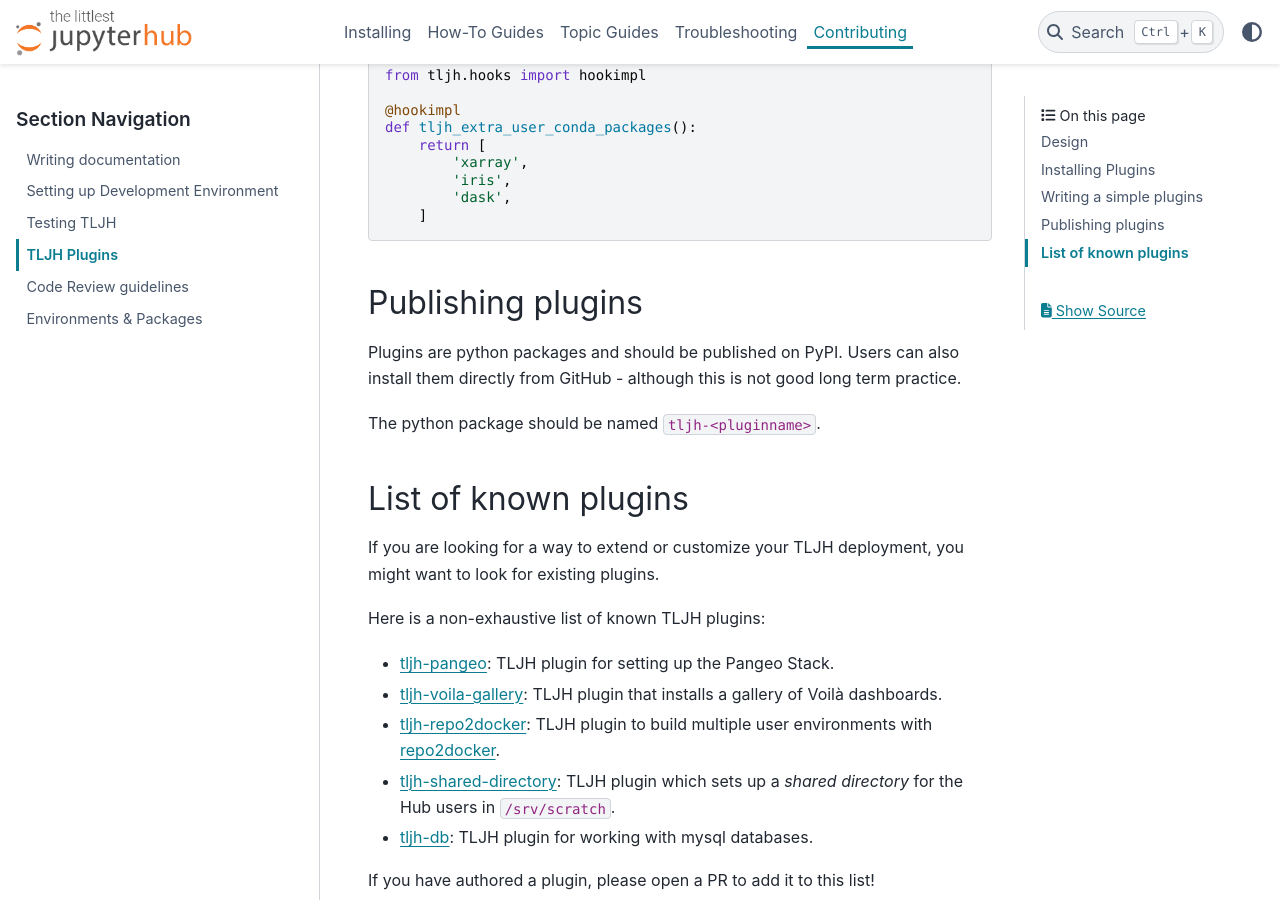
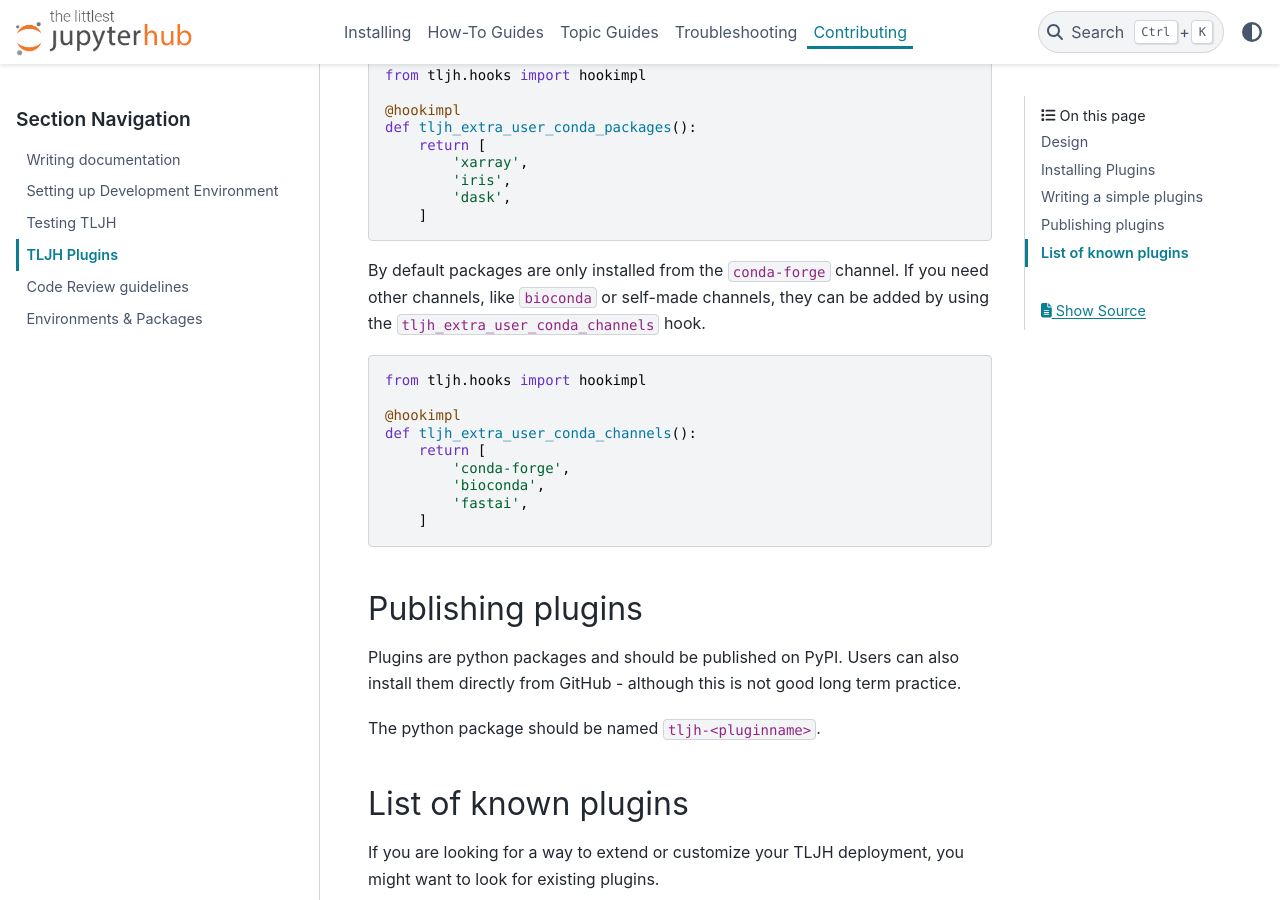
Before and after one commit to jupyterhub/the-littlest-jupyterhub, a Sphinx documentation site: the page built from docs/contributing/plugins.rst, in a window 1280 px wide and 900 px high, scrolled down 2346 px. Built offline with Sphinx 7.4.7 and the PyData theme 0.15.4, drawn with Linux system fonts in a browser that asks for light colours; pages that are not in the unit, such as notebooks, are missing from menus.

Commit message:
adding content to docs

```diff
--- a/docs/contributing/plugins.rst
+++ b/docs/contributing/plugins.rst
@@ -115,6 +115,22 @@
             'dask',
         ]
 
+By default packages are only installed from the ``conda-forge`` channel.
+If you need other channels, like ``bioconda`` or self-made channels,
+they can be added by using the ``tljh_extra_user_conda_channels`` hook.
+
+.. code-block:: python
+
+    from tljh.hooks import hookimpl
+
+    @hookimpl
+    def tljh_extra_user_conda_channels():
+        return [
+            'conda-forge',
+            'bioconda',
+            'fastai',
+        ]
+
 
 Publishing plugins
 ==================
```
